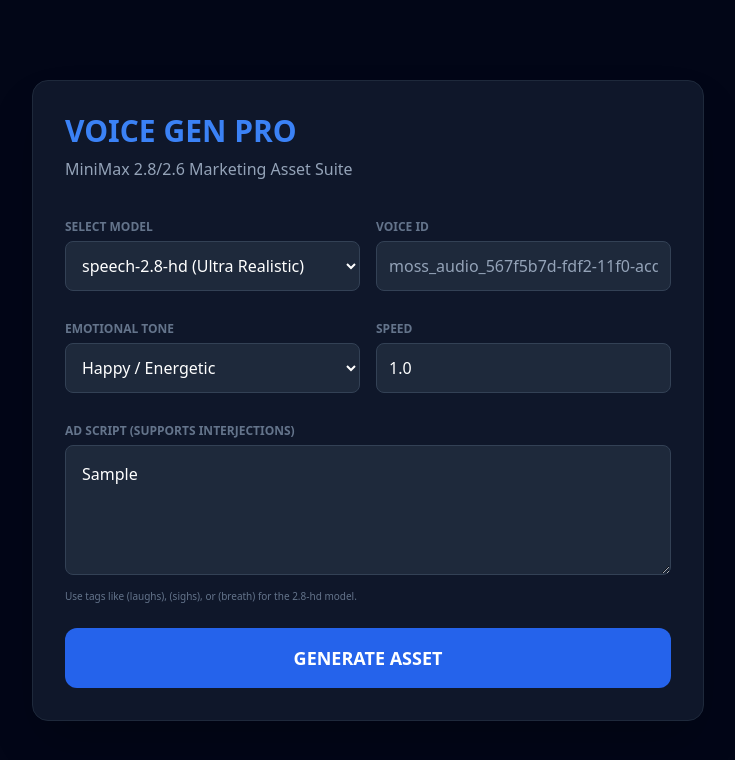
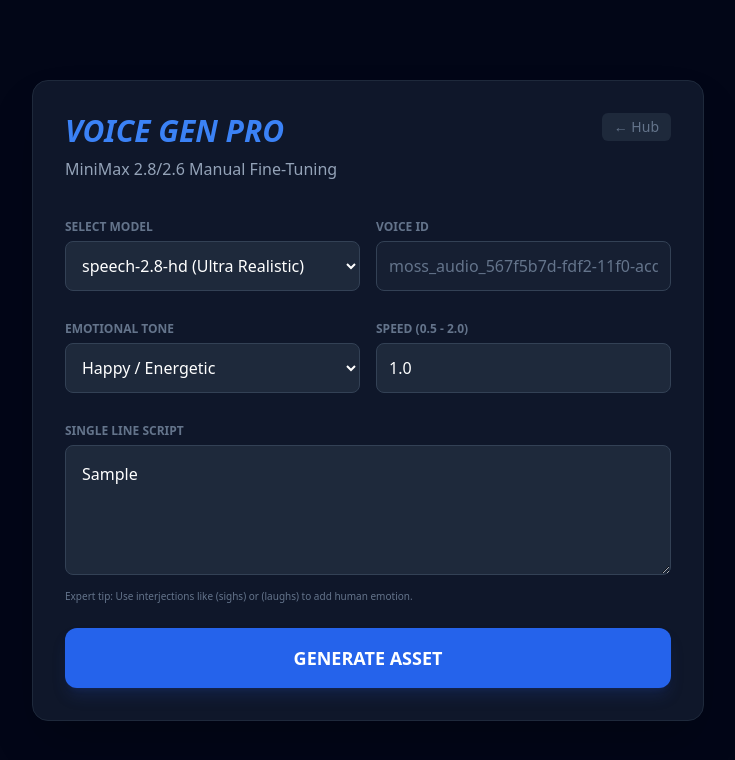
Before and after one commit to saket-rathi/chris-alf-voice, a plain HTML site: page manual.html in a window 1280 px wide. Both pictures are taken after typing "Sample" into the empty fields and a click on the button "GENERATE ASSET". Shown: the whole page, without its empty margins (272-1007 px from the left). Drawn offline with nearby package versions, Linux system fonts and the light colour scheme; no server answers.

Commit message:
Update manual.html

```diff
--- a/manual.html
+++ b/manual.html
@@ -2,33 +2,39 @@
 <html lang="en">
 <head>
     <meta charset="UTF-8">
+    <meta name="viewport" content="width=device-width, initial-scale=1.0">
     <title>MiniMax 2.8 Expressive Studio</title>
     <script src="https://cdn.tailwindcss.com"></script>
 </head>
 <body class="bg-slate-950 text-white min-h-screen flex items-center justify-center p-4">
-    <div class="w-full max-w-2xl bg-slate-900 border border-slate-800 rounded-2xl shadow-2xl p-8">
-        <h1 class="text-3xl font-black mb-2 text-blue-500">VOICE GEN PRO</h1>
-        <p class="text-slate-400 mb-8">MiniMax 2.8/2.6 Marketing Asset Suite</p>
+    <div class="w-full max-w-2xl bg-slate-900 border border-slate-800 rounded-2xl shadow-2xl p-8 relative">
+
+        <a href="index.html" class="absolute top-8 right-8 text-slate-500 hover:text-white text-sm bg-slate-800 px-3 py-1 rounded-md transition-all">
+            ← Hub
+        </a>
+
+        <h1 class="text-3xl font-black mb-2 text-blue-500 italic">VOICE GEN PRO</h1>
+        <p class="text-slate-400 mb-8 font-medium">MiniMax 2.8/2.6 Manual Fine-Tuning</p>
 
         <div class="space-y-6">
             <div class="grid grid-cols-2 gap-4">
                 <div>
                     <label class="text-xs uppercase font-bold text-slate-500">Select Model</label>
-                    <select id="model" class="w-full bg-slate-800 border border-slate-700 rounded-lg p-3 mt-1 focus:ring-2 focus:ring-blue-500 outline-none">
+                    <select id="model" class="w-full bg-slate-800 border border-slate-700 rounded-lg p-3 mt-1 focus:ring-2 focus:ring-blue-500 outline-none transition-all">
                         <option value="speech-2.8-hd">speech-2.8-hd (Ultra Realistic)</option>
                         <option value="speech-2.6-hd">speech-2.6-hd (Stable)</option>
                     </select>
                 </div>
                 <div>
                     <label class="text-xs uppercase font-bold text-slate-500">Voice ID</label>
-                    <input type="text" id="voiceId" value="moss_audio_567f5b7d-fdf2-11f0-acd1-ae8d6efa85ff" readonly class="w-full bg-slate-800 border border-slate-700 rounded-lg p-3 mt-1 outline-none text-slate-400">
+                    <input type="text" id="voiceId" value="moss_audio_567f5b7d-fdf2-11f0-acd1-ae8d6efa85ff" readonly class="w-full bg-slate-800/50 border border-slate-700 rounded-lg p-3 mt-1 outline-none text-slate-500 cursor-not-allowed">
                 </div>
             </div>
 
             <div class="grid grid-cols-2 gap-4">
                 <div>
                     <label class="text-xs uppercase font-bold text-slate-500">Emotional Tone</label>
-                    <select id="emotion" class="w-full bg-slate-800 border border-slate-700 rounded-lg p-3 mt-1 outline-none">
+                    <select id="emotion" class="w-full bg-slate-800 border border-slate-700 rounded-lg p-3 mt-1 outline-none focus:ring-2 focus:ring-blue-500">
                         <option value="happy">Happy / Energetic</option>
                         <option value="sad">Sad / Empathetic</option>
                         <option value="angry">Angry / Bold</option>
@@ -37,24 +43,24 @@
                     </select>
                 </div>
                 <div>
-                    <label class="text-xs uppercase font-bold text-slate-500">Speed</label>
-                    <input type="number" id="speed" value="1.0" step="0.1" class="w-full bg-slate-800 border border-slate-700 rounded-lg p-3 mt-1 outline-none">
+                    <label class="text-xs uppercase font-bold text-slate-500">Speed (0.5 - 2.0)</label>
+                    <input type="number" id="speed" value="1.0" step="0.1" min="0.5" max="2.0" class="w-full bg-slate-800 border border-slate-700 rounded-lg p-3 mt-1 outline-none focus:ring-2 focus:ring-blue-500">
                 </div>
             </div>
 
             <div>
-                <label class="text-xs uppercase font-bold text-slate-500">Ad Script (Supports Interjections)</label>
-                <textarea id="text" rows="4" class="w-full bg-slate-800 border border-slate-700 rounded-lg p-4 mt-1 focus:ring-2 focus:ring-blue-500 outline-none" placeholder="Omg(sighs), I can't believe..."></textarea>
-                <p class="text-[10px] text-slate-500 mt-2">Use tags like (laughs), (sighs), or (breath) for the 2.8-hd model.</p>
+                <label class="text-xs uppercase font-bold text-slate-500">Single Line Script</label>
+                <textarea id="text" rows="4" class="w-full bg-slate-800 border border-slate-700 rounded-lg p-4 mt-1 focus:ring-2 focus:ring-blue-500 outline-none transition-all" placeholder="Enter the specific line you want to fine-tune..."></textarea>
+                <p class="text-[10px] text-slate-500 mt-2">Expert tip: Use interjections like (sighs) or (laughs) to add human emotion.</p>
             </div>
 
-            <button onclick="generateVoice()" id="genBtn" class="w-full bg-blue-600 hover:bg-blue-500 py-4 rounded-xl font-bold text-lg transition-all transform active:scale-95">
+            <button onclick="generateVoice()" id="genBtn" class="w-full bg-blue-600 hover:bg-blue-500 py-4 rounded-xl font-black text-lg transition-all transform active:scale-[0.97] shadow-lg shadow-blue-900/30">
                 GENERATE ASSET
             </button>
 
-            <div id="result" class="hidden mt-8 p-4 bg-slate-800 rounded-xl border border-blue-500/30">
+            <div id="result" class="hidden mt-8 p-6 bg-slate-950/50 rounded-xl border border-blue-500/30 animate-in fade-in zoom-in duration-300">
                 <audio id="player" controls class="w-full mb-4"></audio>
-                <a id="download" class="block text-center text-sm text-blue-400 hover:underline">Download MP3</a>
+                <a id="download" class="block bg-slate-800 hover:bg-slate-700 py-2 rounded-lg text-center text-sm text-blue-400 font-bold transition-colors">Download MP3</a>
             </div>
         </div>
     </div>
@@ -62,25 +68,33 @@
     <script>
         async function generateVoice() {
             const btn = document.getElementById('genBtn');
+            const resultDiv = document.getElementById('result');
+            const text = document.getElementById('text').value;
+
+            if (!text) return alert("Please enter some text!");
+
             btn.disabled = true;
             btn.innerText = "SYNTHESIZING...";
+            resultDiv.classList.add('hidden');
 
             const data = {
                 model: document.getElementById('model').value,
                 voice_id: "moss_audio_567f5b7d-fdf2-11f0-acd1-ae8d6efa85ff",
-                text: document.getElementById('text').value,
+                text: text,
                 emotion: document.getElementById('emotion').value,
                 speed: document.getElementById('speed').value
             };
 
             try {
-                const response = await fetch('http://localhost:3000/generate-audio', {
+                // UPDATED: Using relative path '/generate-audio' for Render compatibility
+                const response = await fetch('/generate-audio', {
                     method: 'POST',
                     headers: { 'Content-Type': 'application/json' },
                     body: JSON.stringify(data)
                 });
 
                 const json = await response.json();
+
                 if (json.data && json.data.audio) {
                     const hex = json.data.audio;
                     const bytes = new Uint8Array(hex.match(/.{1,2}/g).map(byte => parseInt(byte, 16)));
@@ -89,13 +103,13 @@
 
                     document.getElementById('player').src = url;
                     document.getElementById('download').href = url;
-                    document.getElementById('download').download = `ad_voice_${Date.now()}.mp3`;
-                    document.getElementById('result').classList.remove('hidden');
+                    document.getElementById('download').download = `manual_voice_${Date.now()}.mp3`;
+                    resultDiv.classList.remove('hidden');
                 } else {
-                    alert("API Error: " + (json.error || "Unknown"));
+                    alert("API Error: " + (json.error || "Generation failed. Check server logs."));
                 }
             } catch (e) {
-                alert("Connection failed: " + e.message);
+                alert("Connection failed: Could not reach the server.");
             } finally {
                 btn.disabled = false;
                 btn.innerText = "GENERATE ASSET";
```
